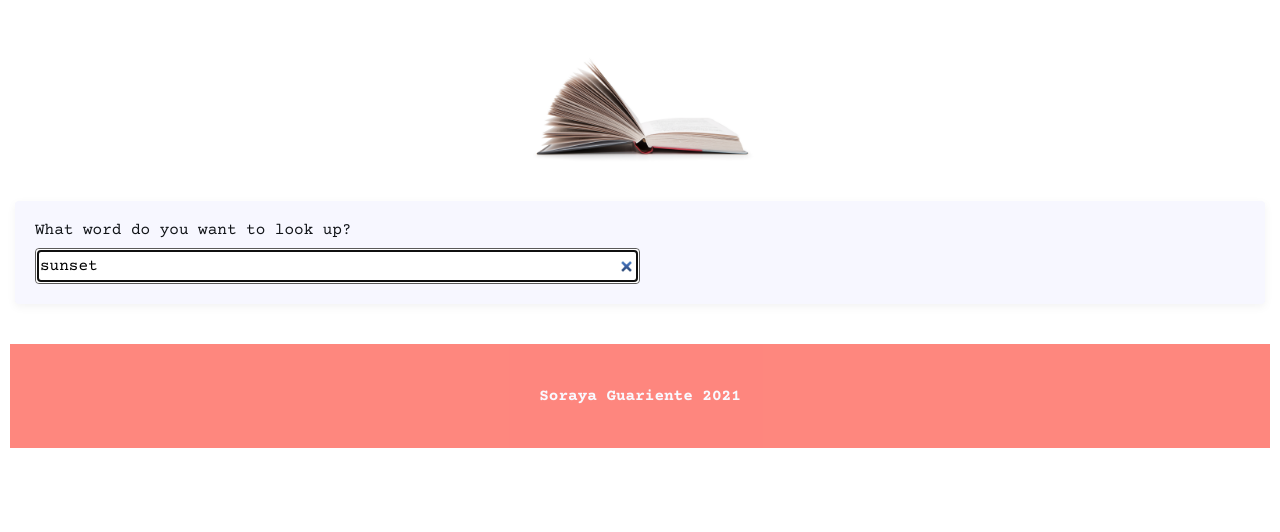
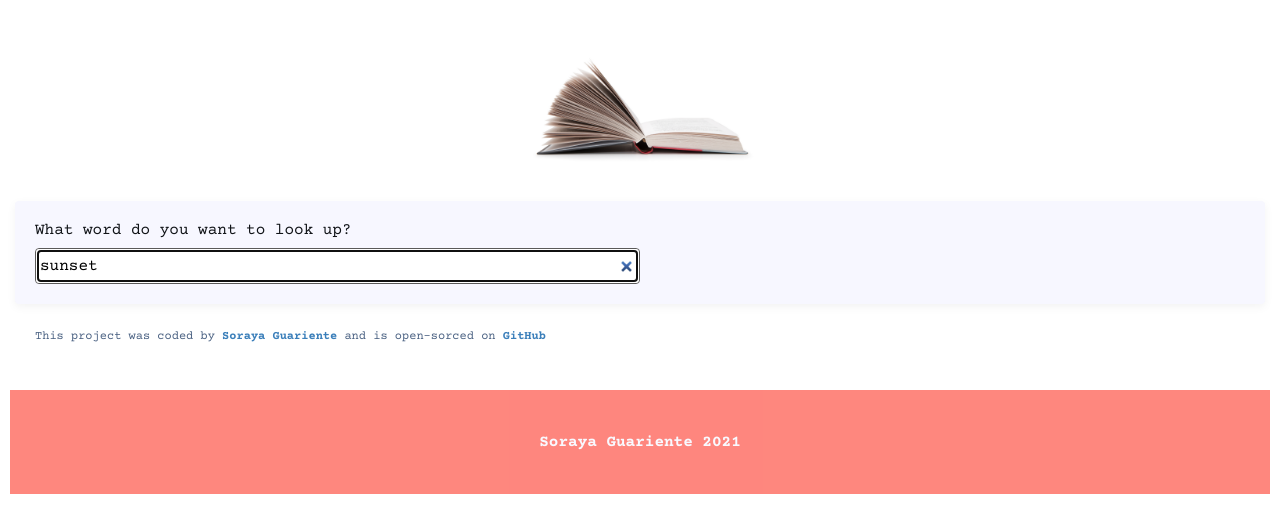
Before and after one commit to sorayaguariente/dictionary-project, a React (Create React App) app: page / in a window 1280 px wide. Shown: the top 532 px of the page. Built offline with nearby package versions, Linux system fonts and the light colour scheme; no server answers.

Commit message:
Added github link

```diff
--- a/src/App.css
+++ b/src/App.css
@@ -20,6 +20,17 @@
   font-weight: bold;
   font-family: "Courier Prime";
 }
+.App-github {
+  font-family: "Courier Prime";
+  color: #4a6182;
+  font-size: 12px;
+  padding: 4px 25px;
+}
+.App-github a {
+  color: #3b7fba;
+  text-decoration: none;
+  font-weight: bold;
+}
 .App {
   background-color: #fff;
   margin: 0 10px;
--- a/src/App.js
+++ b/src/App.js
@@ -10,7 +10,27 @@ export default function App() {
       </header>
       <main>
         <Dictionary defaultKeyWord="sunset" />
+        <div className="App-github">
+          This project was coded by
+          <a
+            href="https://www.linkedin.com/in/soraya-guariente-04b1a3166/"
+            target="_blank"
+            rel="noreferrer"
+          >
+            {" "}
+            Soraya Guariente{" "}
+          </a>{" "}
+          and is open-sorced on{" "}
+          <a
+            href="https://github.com/sorayaguariente/dictionary-project"
+            target="_blank"
+            rel="noreferrer"
+          >
+            GitHub
+          </a>
+        </div>
       </main>
+
       <footer className="App-footer">Soraya Guariente 2021</footer>
     </div>
   );
```
